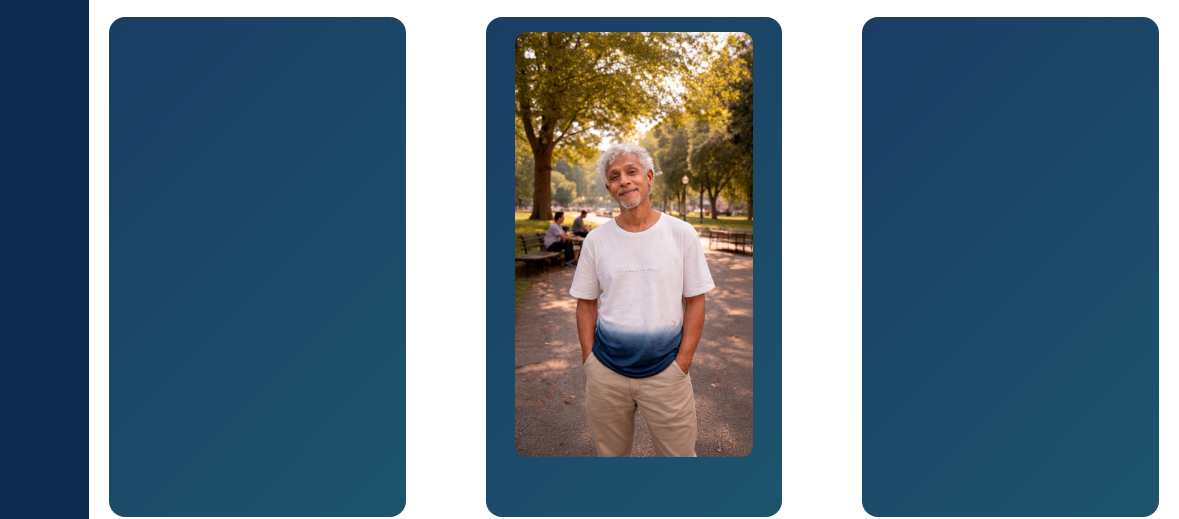
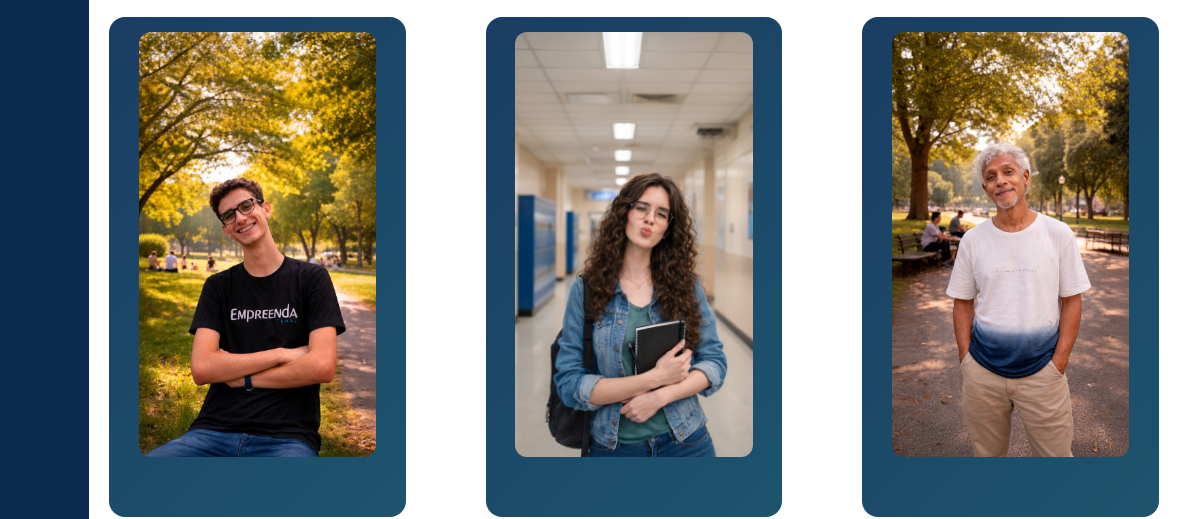
Before and after one commit to GabrielAraujo2079/Projeto_Cajomax, a website: page public/index.html in a window 1280 px wide. Shown: the part 63-582 px from the top of the page, 101-1280 px from the left. Drawn offline with Linux system fonts and the light colour scheme.

Commit message:
imagens Funcionando

```diff
--- a/public/index.html
+++ b/public/index.html
@@ -52,17 +52,20 @@
         <div class="cards-container">
             <div class="card-titulo">
                 <a class="card card-1" href="/adolescentes">
+                    <img src="assets/imagem/imagem_adolescente.jpg" alt="Adulto">
                 </a>
                 <span>Adolescentes</span>
             </div>
             <div class="card-titulo">
                 <a class="card card-2" href="/adultos">
-                    <img src="assets/imagem/imagem_adulto.jpg" alt="Adulto">
+                    <img src="assets/imagem/imagem_adulta.jpg" alt="Adulto">
                 </a>
                 <span>Adultos</span>
             </div>
             <div class="card-titulo">
-                <a class="card card-3" href="/grandes-idades"></a>
+                <a class="card card-3" href="/grandes-idades">
+                    <img src="assets/imagem/imagem_velho.jpg" alt="Adulto">
+                </a>
                 <span>Grandes idades</span>
             </div>
         </div>
```
Also changed, not shown: public/assets/imagem/imagem_adolescente.jpg (added), public/assets/imagem/imagem_adulta.jpg (added), public/assets/imagem/imagem_velho.jpg (renamed from public/assets/imagem/imagem_adulto.jpg).
